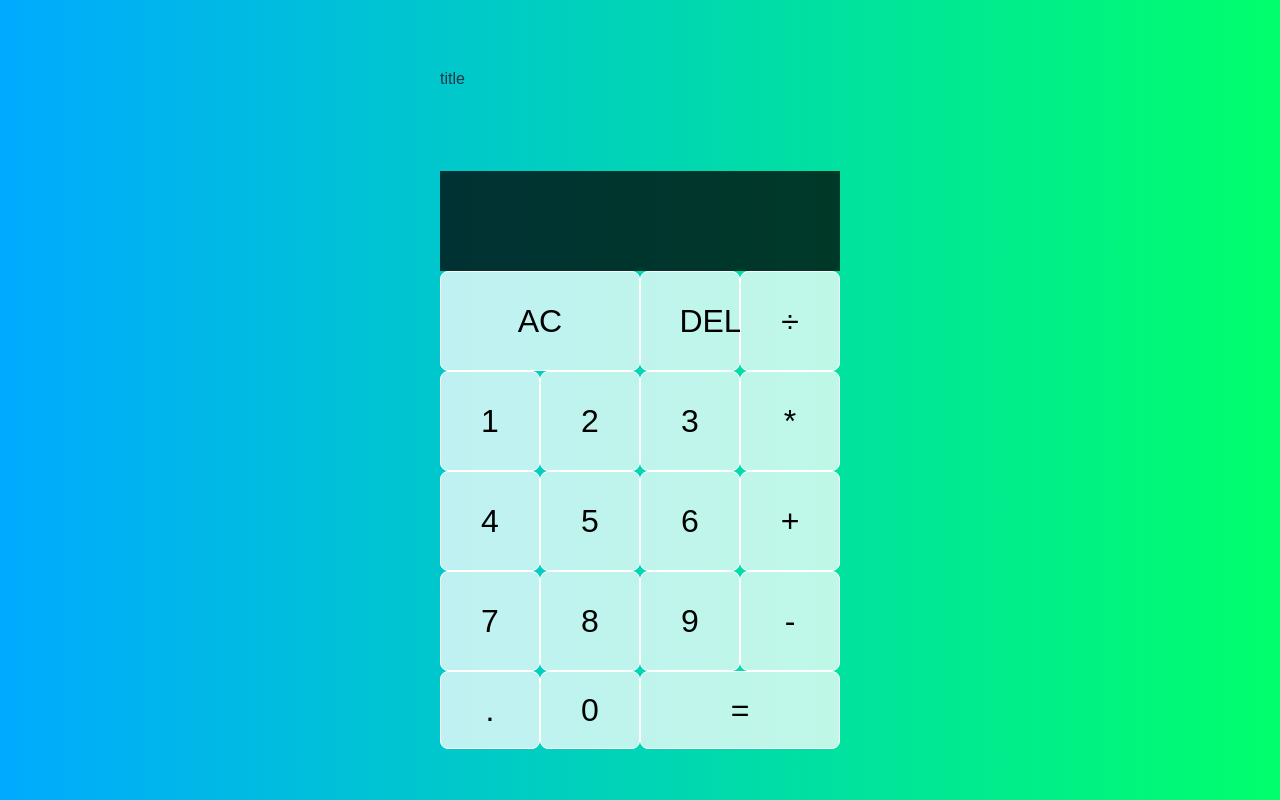
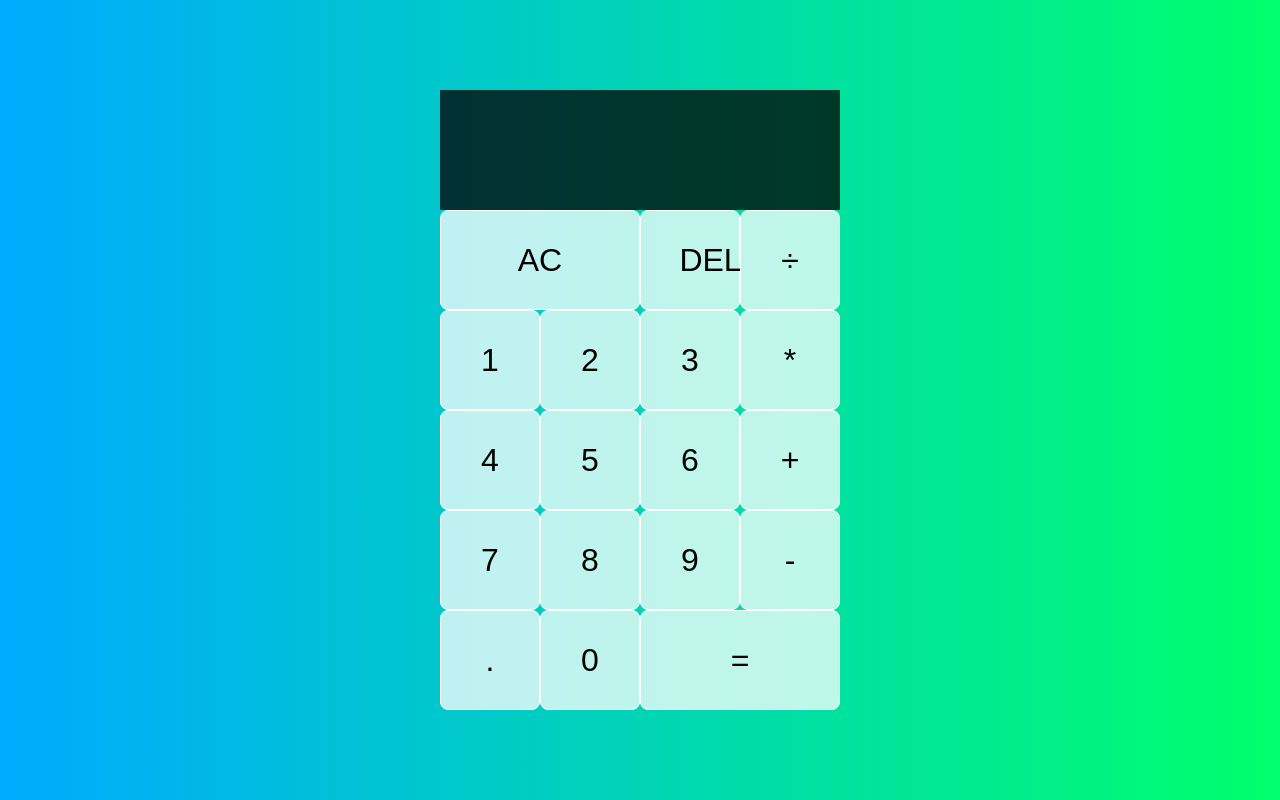
Before and after one commit to thisispaniz/Calculator, a React app: page / in a window 1280 px wide. Built offline with nearby package versions, Linux system fonts and the light colour scheme; the HTML template or start-up script is replaced by a standard one.

Commit message:
fix: deleted an extra line

```diff
--- a/src/App.jsx
+++ b/src/App.jsx
@@ -62,7 +62,6 @@ function App() {
 
   return (
     <div className="calculator-grid">
-      <p>title</p>
       <div className="output">
         <div className="previous-operand">{previous} {operation}</div>
         <div className="current-operand" data-testid="display">{current}</div>
```
